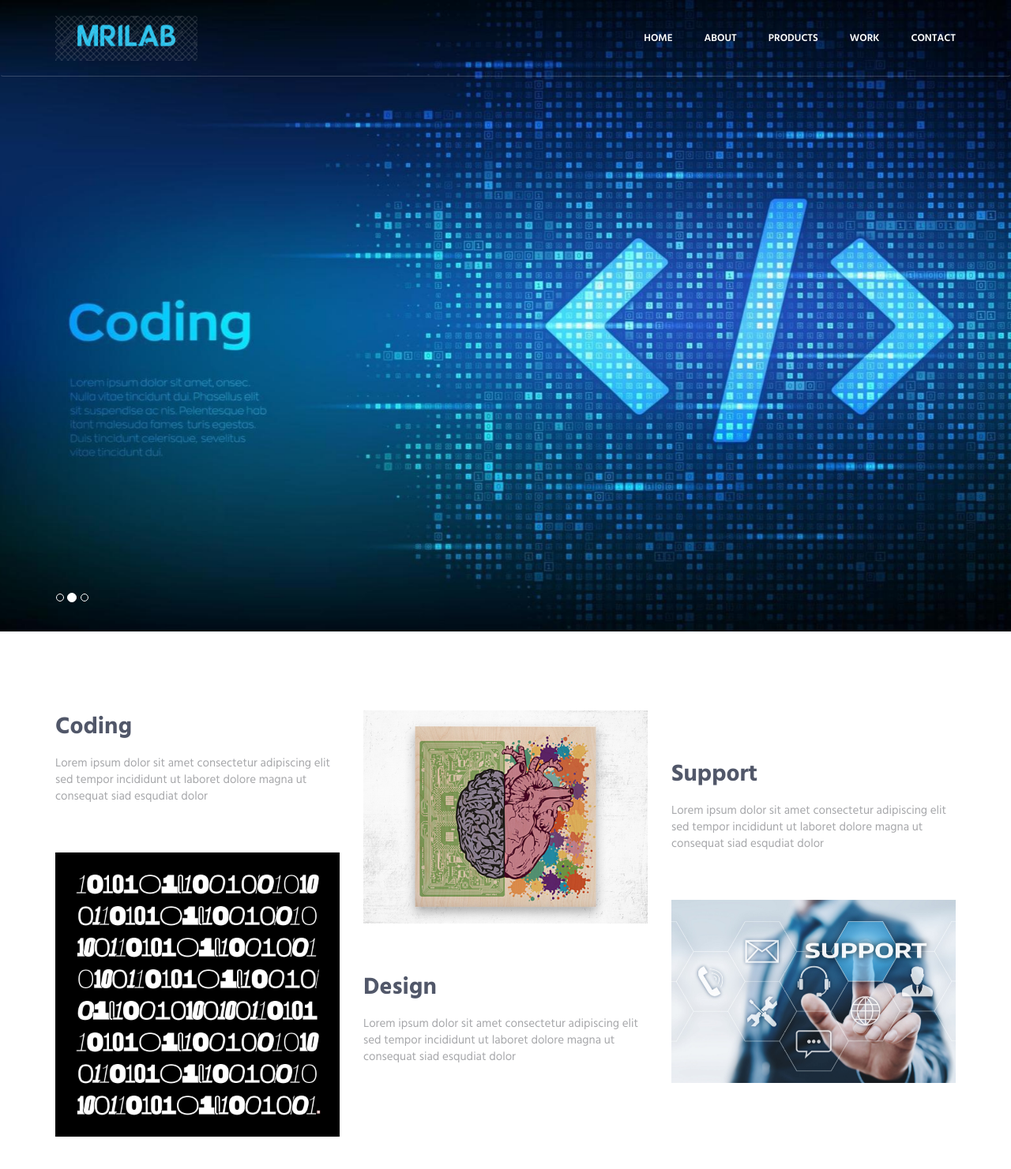
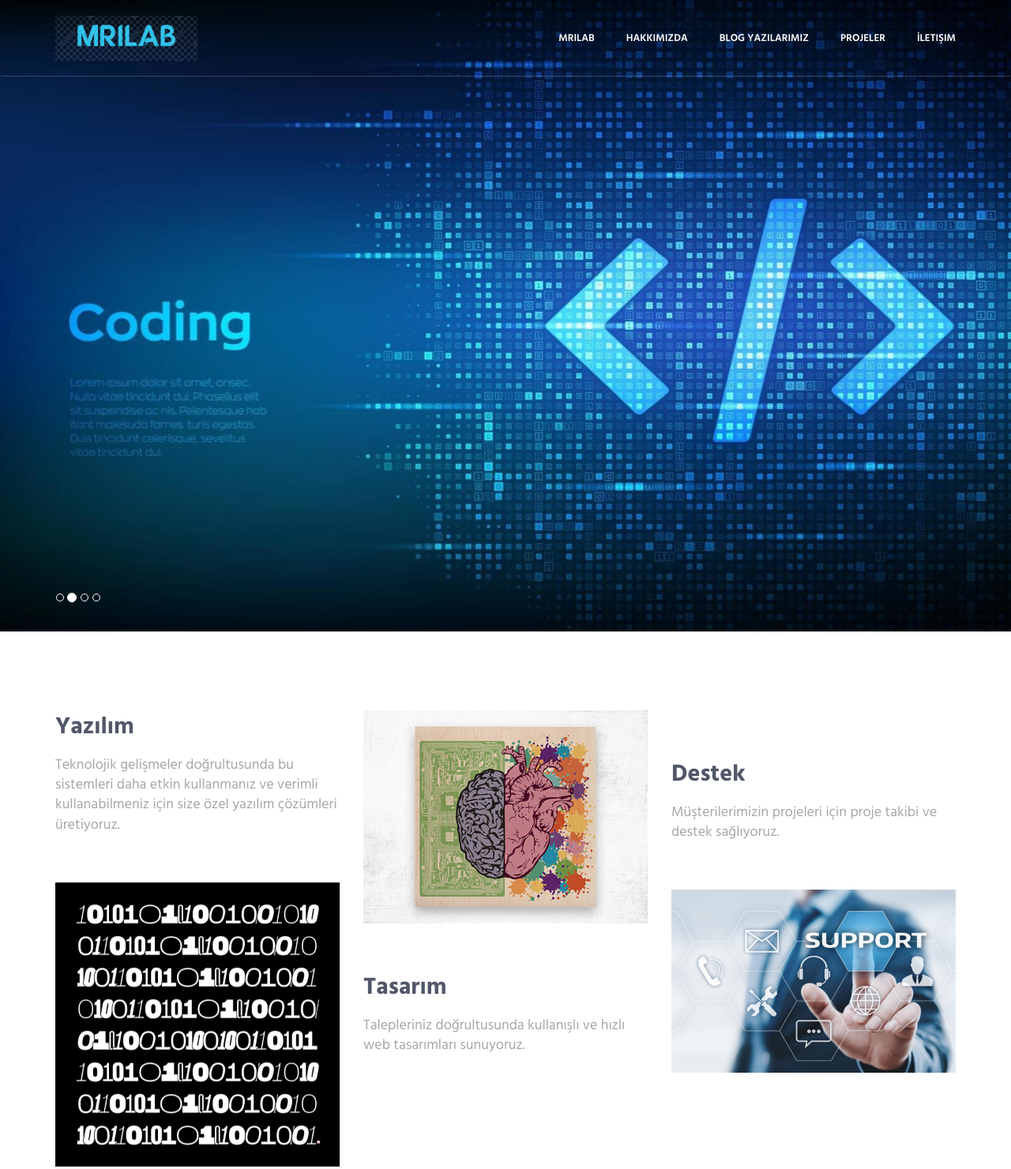
Before and after one commit to rabiaislek/portfolio2, a plain HTML site: page index.html in a window 1280 px wide. Shown: the top 1481 px of the page at 79% size. Drawn offline with Linux system fonts and the light colour scheme; some packages are replaced by stand-ins of ours.

Commit message:
sayfa turkceye cevrildi

```diff
--- a/css/layout.css
+++ b/css/layout.css
@@ -1064,9 +1064,14 @@ html {
 
   .color-white {
     color: rgb(232, 236, 236) !important;
-    font-size: large;
+    font-size: 3.5rem;
+    text-shadow: 2px 2px 5px rgb(7, 7, 7);
    font-variant: inherit;
    font-stretch: extra-expanded;
+  }
+
+  .yazi {
+    font-size: large;
   }
 
   .color-heading {
--- a/index.html
+++ b/index.html
@@ -66,13 +66,13 @@
                     <div class="collapse navbar-collapse nav-collapse">
                         <div class="menu-container">
                             <ul class="nav navbar-nav navbar-nav-right">
-                                <li class="js_nav-item nav-item"><a class="nav-item-child nav-item-hover" href="#body">Home</a></li>
-                                <li class="js_nav-item nav-item"><a class="nav-item-child nav-item-hover" href="#about">About</a></li>
-                                <li class="js_nav-item nav-item"><a class="nav-item-child nav-item-hover" href="#products">Products</a></li>
+                                <li class="js_nav-item nav-item"><a class="nav-item-child nav-item-hover" href="#body">MriLab</a></li>
+                                <li class="js_nav-item nav-item"><a class="nav-item-child nav-item-hover" href="#about">Hakkımızda</a></li>
+                                <li class="js_nav-item nav-item"><a class="nav-item-child nav-item-hover" href="#products">Blog Yazılarımız</a></li>
                                 <!-- <li class="js_nav-item nav-item"><a class="nav-item-child nav-item-hover" href="#pricing">Pricing</a></li> -->
-                                <li class="js_nav-item nav-item"><a class="nav-item-child nav-item-hover" href="#work">Work</a></li>
+                                <li class="js_nav-item nav-item"><a class="nav-item-child nav-item-hover" href="#work">Projeler</a></li>
                                 <!-- <li class="js_nav-item nav-item"><a class="nav-item-child nav-item-hover" href="#service">Service</a></li> -->
-                                <li class="js_nav-item nav-item"><a class="nav-item-child nav-item-hover" href="#contact">Contact</a></li>
+                                <li class="js_nav-item nav-item"><a class="nav-item-child nav-item-hover" href="#contact">İletişim</a></li>
                             </ul>
                         </div>
                     </div>
@@ -91,6 +91,7 @@
                     <li data-target="#carousel-example-generic" data-slide-to="0" class="active"></li>
                     <li data-target="#carousel-example-generic" data-slide-to="1"></li>
                     <li data-target="#carousel-example-generic" data-slide-to="2"></li>
+                    <li data-target="#carousel-example-generic" data-slide-to="3"></li>
                 </ol>
             </div>
 
@@ -102,7 +103,7 @@
                         <div class="carousel-centered">
                             <div class="margin-b-40">
                                 <h1 class="carousel-title">MRI LAB</h1>
-                                <p class="color-white">Lorem ipsum dolor amet consectetur adipiscing dolore magna aliqua <br/> enim minim estudiat veniam siad venumus dolore <br/>Lorem ipsum dolor amet consectetur adipiscing dolore magna aliqua.</p>
+                                <p class="color-white">Yönetilebilir Website Yazılımları <br/> Tüm Tarayıcılar ile Uyumlu Tasarımlar<br/> Hızlı, Güvenilir, Kesintisiz, Web Hosting <br/></p>
                             </div>
                             <!-- <a href="https://themeforest.net/item/metronic-responsive-admin-dashboard-template/4021469?ref=keenthemes" class="btn-theme btn-theme-sm btn-white-brd text-uppercase">Explore</a> -->
                         </div>
@@ -132,6 +133,18 @@
                         </div>
                     </div>
                 </div>
+                <div class="item">
+                    <img class="img-responsive" src="img/1920x1080/04.jpg" alt="Slider Image">
+                    <div class="container">
+                        <div class="carousel-centered">
+                            <!-- <div class="margin-b-40">
+                                <h2 class="carousel-title">MRI LAB</h2>
+                                <p class="color-white">Lorem ipsum dolor amet consectetur adipiscing dolore magna aliqua <br/> enim minim estudiat veniam siad venumus dolore</p>
+                            </div> -->
+                            <!-- <a href="https://themeforest.net/item/metronic-responsive-admin-dashboard-template/4021469?ref=keenthemes" class="btn-theme btn-theme-sm btn-white-brd text-uppercase">Explore</a> -->
+                        </div>
+                    </div>
+                </div>
             </div>
         </div>
         <!--========== SLIDER ==========-->
@@ -145,8 +158,8 @@
                     <div class="masonry-grid-sizer col-xs-6 col-sm-6 col-md-1"></div>
                     <div class="masonry-grid-item col-xs-12 col-sm-6 col-md-4 sm-margin-b-30">
                         <div class="margin-b-60">
-                            <h2>Coding</h2>
-                            <p>Lorem ipsum dolor sit amet consectetur adipiscing elit sed tempor incididunt ut laboret dolore magna ut consequat siad esqudiat dolor</p>
+                            <h2>Yazılım</h2>
+                            <p class="yazi">Teknolojik gelişmeler doğrultusunda bu sistemleri daha etkin kullanmanız ve verimli kullanabilmeniz için size özel yazılım çözümleri üretiyoruz.</p>
                         </div>
                         <img class="full-width img-responsive wow fadeInUp" src="img/500x500/01.jpg" alt="Portfolio Image" data-wow-duration=".3" data-wow-delay=".2s">
                     </div>
@@ -154,13 +167,13 @@
                         <div class="margin-b-60">
                             <img class="full-width img-responsive wow fadeInUp" src="img/500x500/02.jpg" alt="Portfolio Image" data-wow-duration=".3" data-wow-delay=".3s">
                         </div>
-                        <h2>Design</h2>
-                        <p>Lorem ipsum dolor sit amet consectetur adipiscing elit sed tempor incididunt ut laboret dolore magna ut consequat siad esqudiat dolor</p>
+                        <h2>Tasarım</h2>
+                        <p class="yazi">Talepleriniz doğrultusunda kullanışlı ve hızlı web tasarımları sunuyoruz.</p>
                     </div>
                     <div class="masonry-grid-item col-xs-12 col-sm-6 col-md-4">
                         <div class="margin-t-60 margin-b-60">
-                            <h2>Support</h2>
-                            <p>Lorem ipsum dolor sit amet consectetur adipiscing elit sed tempor incididunt ut laboret dolore magna ut consequat siad esqudiat dolor</p>
+                            <h2>Destek</h2>
+                            <p class="yazi">Müşterilerimizin projeleri için proje takibi ve destek sağlıyoruz.</p>
                         </div>
                         <img class="full-width img-responsive wow fadeInUp" src="img/500x500/03.jpg" alt="Portfolio Image" data-wow-duration=".3" data-wow-delay=".4s">
                     </div>
@@ -291,7 +304,7 @@
                 <div class="content-lg container">
                     <div class="row row-space-1">
                         <div class="col-sm-4 sm-margin-b-2">
-                            <!-- Pricing -->
+                            <-- Pricing -->
                             <!-- <div class="pricing">
                                 <div class="margin-b-30">
                                     <i class="pricing-icon icon-chemistry"></i>
```
Also changed, not shown: img/1920x1080/04.jpg (added).
